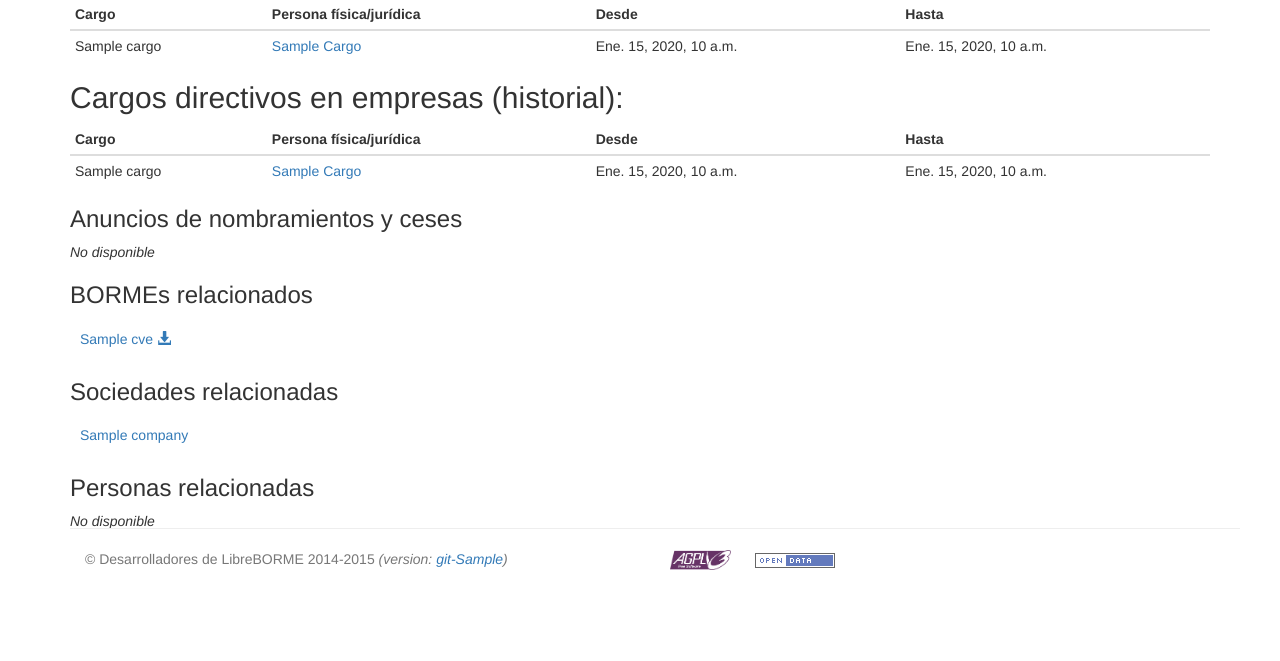
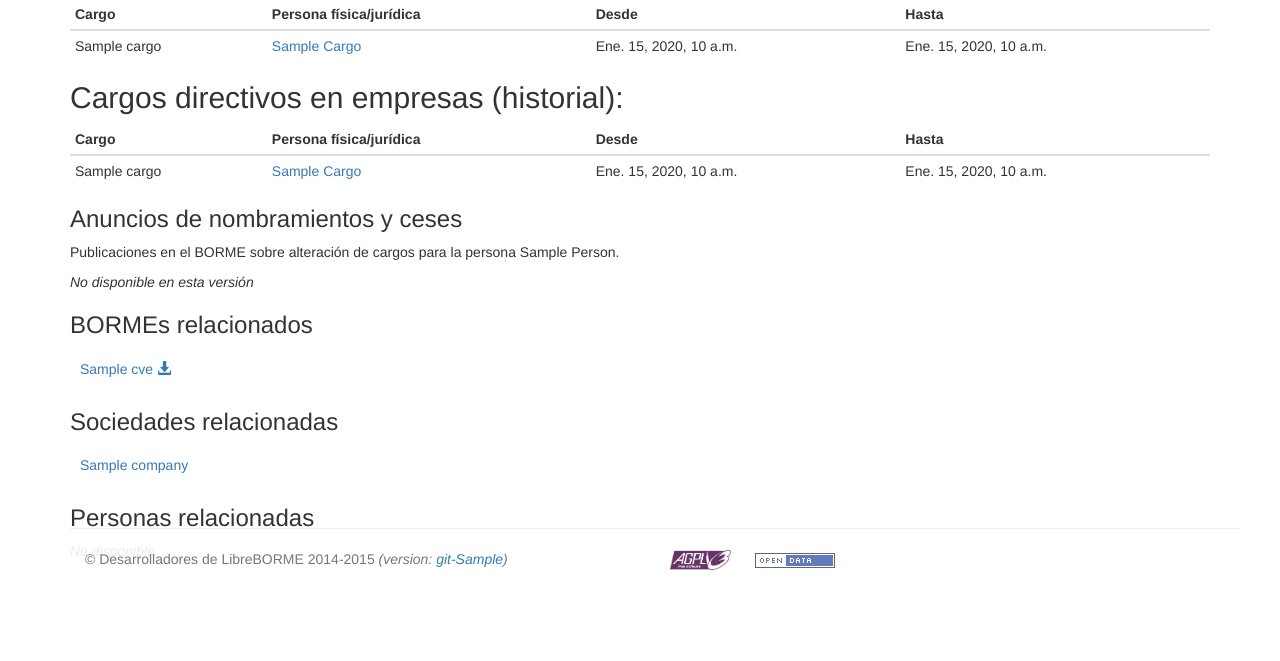
Before and after one commit to PabloCastellano/libreborme, a Django app: template borme/templates/borme/person_detail.html in a window 1280 px wide. Shown: the part 211-872 px from the top of the page. Before the commit the page ends 781 px from the top, so only its background shows below. Run offline with Django 3.2, Linux system fonts and the light colour scheme; the template is opened without the code that fills it: most values are stand-ins (such as "Sample title", 1, 10 or a date in 2020); data that the repository does not hold is empty; some libraries are stand-ins or nearby versions.

Commit message:
explicacion de los nombramientos

```diff
--- a/borme/templates/borme/person_detail.html
+++ b/borme/templates/borme/person_detail.html
@@ -85,7 +85,8 @@
     {% endif %}
 
     <h3>Anuncios de nombramientos y ceses</h3>
-        <i>No disponible</i>
+        <p>Publicaciones en el BORME sobre alteración de cargos para la persona {{ person.name|title }}.</p>
+        <i>No disponible en esta versión</i>
 
     <h3>BORMEs relacionados</h3>
 
```
